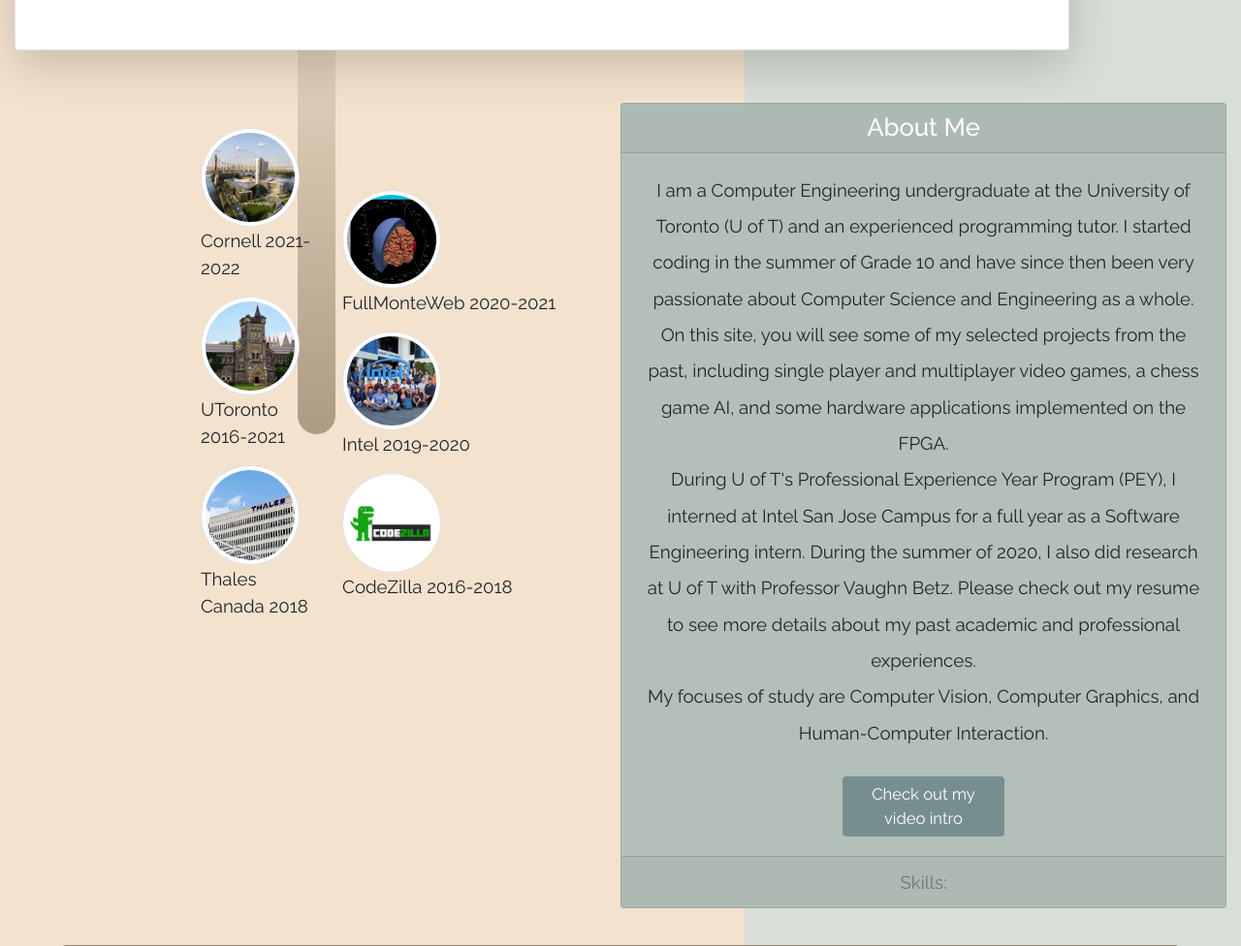
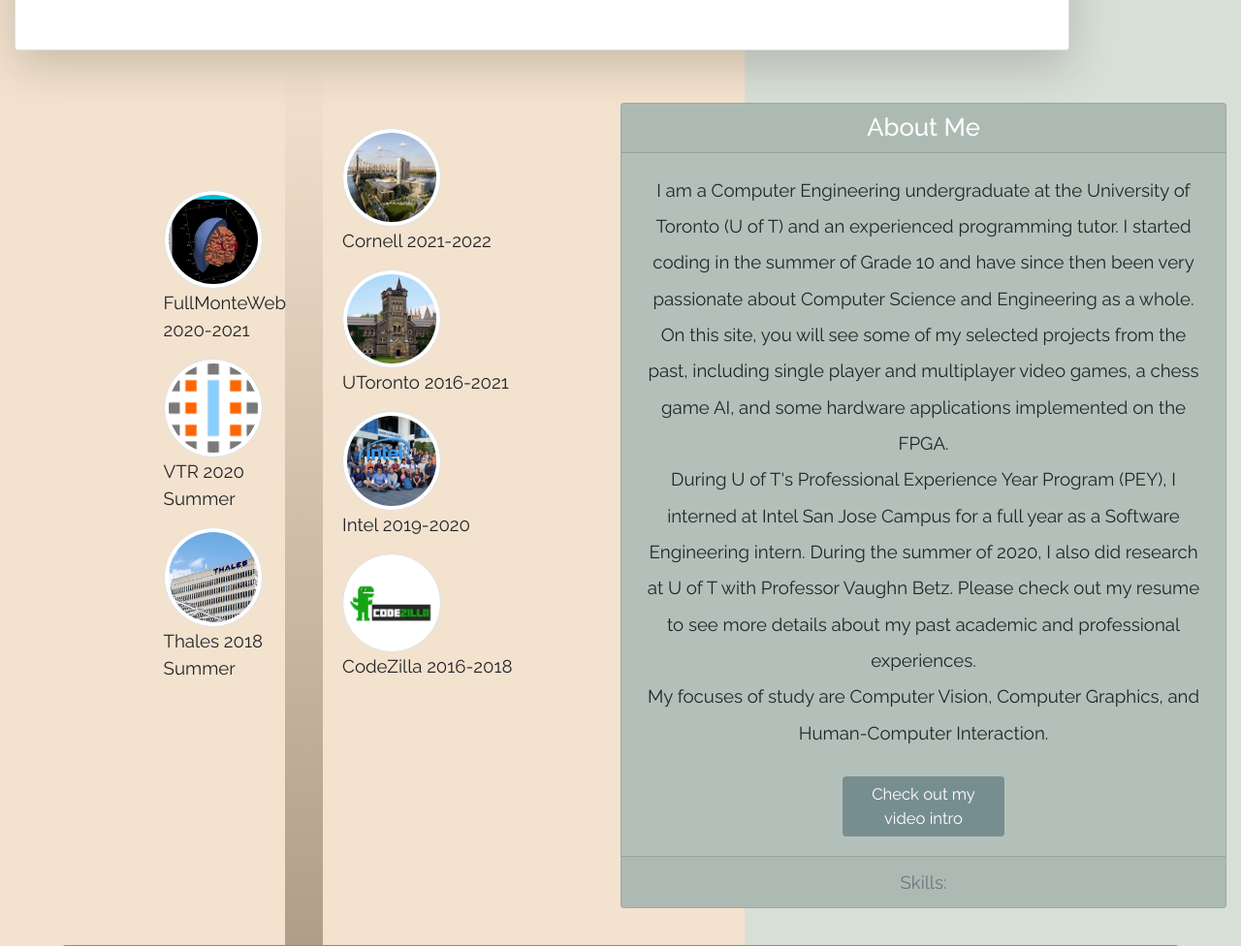
Before and after one commit to helen-23/portfolio2021, a Django app: page /home/ in a window 1280 px wide. Shown: the part 576-1552 px from the top of the page at 97% size. Run offline with Django 3.2, Linux system fonts and the light colour scheme; some libraries are stand-ins or nearby versions.

Commit message:
Minor tweaks

```diff
--- a/application/static/css/styles.css
+++ b/application/static/css/styles.css
@@ -172,13 +172,13 @@
 
 #rectangle{
     width: 3vw;
-    height: 40vw;
+    height: 120vh;
     border-radius: 50px;
     background: #ad9a84;
     background-image: linear-gradient(to top, #ad9a84, #f3e2ce);
     position: absolute;
-    top: 40vw;
-    left: 24vw;
+    top: 80vh;
+    left: 23vw;
 }
 
 /* galaries common
--- a/application/templates/home.html
+++ b/application/templates/home.html
@@ -13,6 +13,7 @@
                         <li data-target="#carouselIndicators" data-slide-to="0" class="active"></li>
                         <li data-target="#carouselIndicators" data-slide-to="1"></li>
                         <li data-target="#carouselIndicators" data-slide-to="2"></li>
+                        <li data-target="#carouselIndicators" data-slide-to="3"></li>
                     </ol>
                     <div class="carousel-inner">
                         <div class="carousel-item active">
@@ -37,7 +38,7 @@
                             </div>
                         </div>
                         <div class="carousel-item">
-                            <img class="intro_image" src="{% static 'images/watercolor.jpg' %}" alt="Third slide">
+                            <img class="intro_image" src="{% static 'images/watercolor.jpg' %}" alt="Fourth slide">
                             <div class="carousel-caption d-none d-md-block">
                                 <h5>Visual Arts</h5>
                                 <p>
@@ -64,7 +65,7 @@
                     <p class="card-text" style="margin-top: 2vw; color: #463c35;">Cornell Tech at Cornell University '22 MEng. in Computer Science</p>
                     <p class="card-text" style="color: #463c35;">University of Toronto '21 BASc. in Computer Engineering</p>
                     <a href="#cs-portfolio" class="btn btn-primary btn-custom">See my CS work</a>
-                    <a href="#art-portfolio" class="btn btn-primary btn-custom">See my art work</a>
+                    <a href="#art-portfolio" class="btn btn-primary btn-custom">See my artworks</a>
                 </div>
             </div>
         </div>
@@ -74,7 +75,21 @@
 <section id="about" class="home-about" style="scroll-margin-top: 2vw;">
     <div class="side-by-side">
         <div class="row no-gutters">
-            <div class="col-3" style="padding-left: 15vw; padding-top: 5vw;">
+            <div class="col-3" style="padding-left: 12vw; padding-top: 10vw;">
+                <img class="img-thumbnail rounded-circle" src="{% static 'images/fullmonteweb.png' %}" style="width: 8vw; height: 8vw; object-fit: cover;">
+                <div class="caption">
+                    <p> FullMonteWeb 2020-2021 </p>
+                </div>
+                <img class="img-thumbnail rounded-circle" src="{% static 'images/vtr.png' %}" style="width: 8vw; height: 8vw; object-fit: cover;">
+                <div class="caption">
+                    <p> VTR 2020 Summer </p>
+                </div>
+                <img class="img-thumbnail rounded-circle" src="{% static 'images/thales.jpg' %}" style="width: 8vw; height: 8vw; object-fit: cover;">
+                <div class="caption">
+                    <p> Thales 2018 Summer </p>
+                </div>
+            </div>
+            <div class="col-3" style="padding-left: 2vw; padding-top: 5vw;">
                 <img class="img-thumbnail rounded-circle" src="{% static 'images/cornell.jpg' %}" style="width: 8vw; height: 8vw; object-fit: cover;">
                 <div class="caption">
                     <p> Cornell 2021-2022 </p>
@@ -82,16 +97,6 @@
                 <img class="img-thumbnail rounded-circle" src="{% static 'images/uoft.jpg' %}" style="width: 8vw; height: 8vw; object-fit: cover;">
                 <div class="caption">
                     <p> UToronto 2016-2021 </p>
-                </div>
-                <img class="img-thumbnail rounded-circle" src="{% static 'images/thales.jpg' %}" style="width: 8vw; height: 8vw; object-fit: cover;">
-                <div class="caption">
-                    <p> Thales Canada 2018 </p>
-                </div>
-            </div>
-            <div class="col-3" style="padding-left: 2vw; padding-top: 10vw;">
-                <img class="img-thumbnail rounded-circle" src="{% static 'images/fullmonteweb.png' %}" style="width: 8vw; height: 8vw; object-fit: cover;">
-                <div class="caption">
-                    <p> FullMonteWeb 2020-2021 </p>
                 </div>
                 <img class="img-thumbnail rounded-circle" src="{% static 'images/intel.jpg' %}" style="width: 8vw; height: 8vw; object-fit: cover;">
                 <div class="caption">
```
Also changed, not shown: application/static/images/vtr.png (added), 1 other file.
